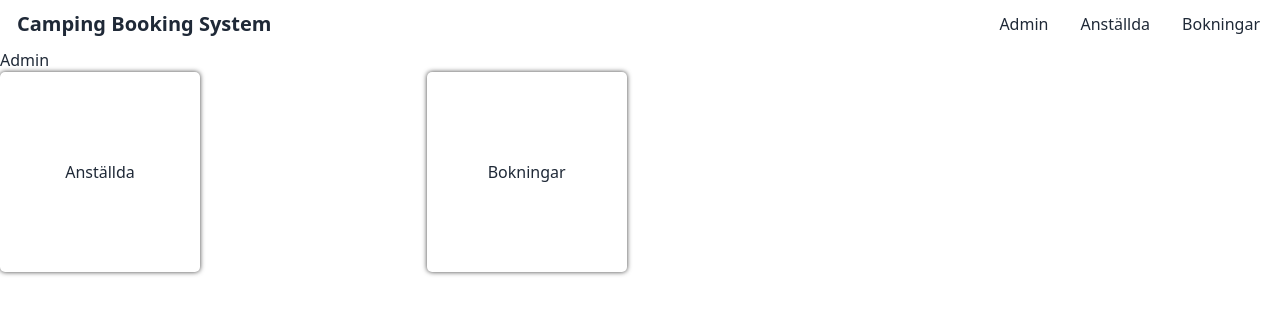
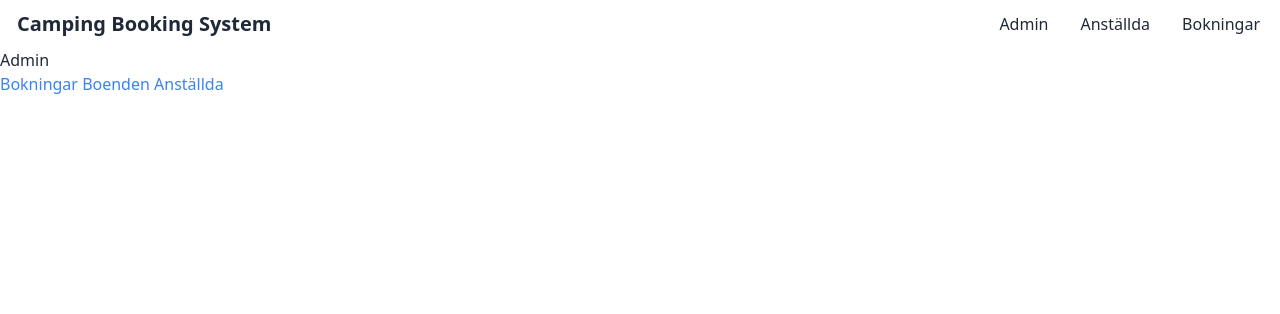
Before and after one commit to EmilZackrisson/camping-booking-system, a SvelteKit app: page /admin in a window 1280 px wide. Shown: the top 314 px of the page. Built offline with nearby package versions, Linux system fonts and the light colour scheme.

Commit message:
Continued on Accomodation management

```diff
--- /dev/null
+++ b/src/components/AccomodationCard.svelte
@@ -0,0 +1,17 @@
+<script lang="ts">
+	export let accomodation;
+</script>
+
+<div class="bg-base-200 p-3 rounded-lg">
+	<h3 class="text-2xl font-bold">
+		{accomodation.type} - {accomodation.slotName} - {accomodation.location}
+	</h3>
+	<div>
+		<h4 class="text-lg font-semibold">Beskrivning</h4>
+		<p>{accomodation.description}</p>
+	</div>
+	<div>
+		<h4 class="text-lg font-semibold">Pris</h4>
+		<!--<p>{accomodation.price[0]} kr</p>-->
+	</div>
+</div>
--- a/src/components/AddStallplatsModal.svelte
+++ b/src/components/AddStallplatsModal.svelte
@@ -15,6 +15,8 @@
 		if (response.ok) {
 			const json = await response.json();
 			console.log(json);
+
+			form.reset();
 		}
 
 		return false;
--- a/src/models/Accomodation.ts
+++ b/src/models/Accomodation.ts
@@ -10,4 +10,4 @@ const AccomodationSchema = new mongoose.Schema({
 	electricity: { type: Boolean, required: true }
 });
 
-export default mongoose.models.Booking || mongoose.model('Booking', AccomodationSchema);
+export default mongoose.models.Accomodation || mongoose.model('Accomodation', AccomodationSchema);
--- a/src/routes/admin/+page.svelte
+++ b/src/routes/admin/+page.svelte
@@ -3,34 +3,15 @@
 
 <section>
 	<h1>Admin</h1>
-	<div class="nav-boxes">
-		<div class="nav-box">
-			<a href="/admin/employees">
-				<h2>Anställda</h2>
-			</a>
-		</div>
-		<div class="nav-box">
-			<a href="/admin/bookings">
-				<h2>Bokningar</h2>
-			</a>
-		</div>
+	<div>
+		<a href="/admin/bookings">Bokningar</a>
+		<a href="/admin/accomodations">Boenden</a>
+		<a href="/admin/employees">Anställda</a>
 	</div>
 </section>
 
 <style>
-	.nav-boxes {
-		display: grid;
-		grid-template-columns: repeat(3, 1fr);
-	}
-
-	.nav-box {
-		width: 200px;
-		height: 200px;
-		background-color: #fff;
-		border-radius: 5px;
-		display: flex;
-		justify-content: center;
-		align-items: center;
-		box-shadow: 0px 0px 5px 0px rgba(0, 0, 0, 0.75);
+	a {
+		@apply text-blue-500;
 	}
 </style>
--- a/src/routes/admin/accomodations/+page.svelte
+++ b/src/routes/admin/accomodations/+page.svelte
@@ -1,15 +1,21 @@
 <script lang="ts">
 	import AddStallplatsModal from '../../../components/AddStallplatsModal.svelte';
+	import AccomodationCard from '../../../components/AccomodationCard.svelte';
 	export let data;
-	console.log(data);
+	const accomodations = JSON.parse(data.accomodations).accomodations;
+	console.log(accomodations);
 </script>
 
-<main>
-	<!--{#if accomodations}
-		{#each accomodations as accomodation}
-			{accomodation.name}
-		{/each}
-	{/if}-->
+<main class="container">
+	<div class="flex flex-wrap w-full">
+		{#if accomodations}
+			{#each accomodations as accomodation}
+				{#if accomodation.type === 'Ställplats'}
+					<AccomodationCard {accomodation} />
+				{/if}
+			{/each}
+		{/if}
+	</div>
 </main>
 
 <!--suppress XmlInvalidId -->
--- a/src/routes/api/secure/stallplats/+server.ts
+++ b/src/routes/api/secure/stallplats/+server.ts
@@ -43,6 +43,8 @@ export const POST = (async ({ request, cookies }) => {
 
 		const res = await accomodation.save();
 
+		await mongoose.disconnect();
+
 		return new Response(JSON.stringify({ message: 'Added accomodation with id: ' + res._id }));
 	} catch (e) {
 		throw error(500);
```
